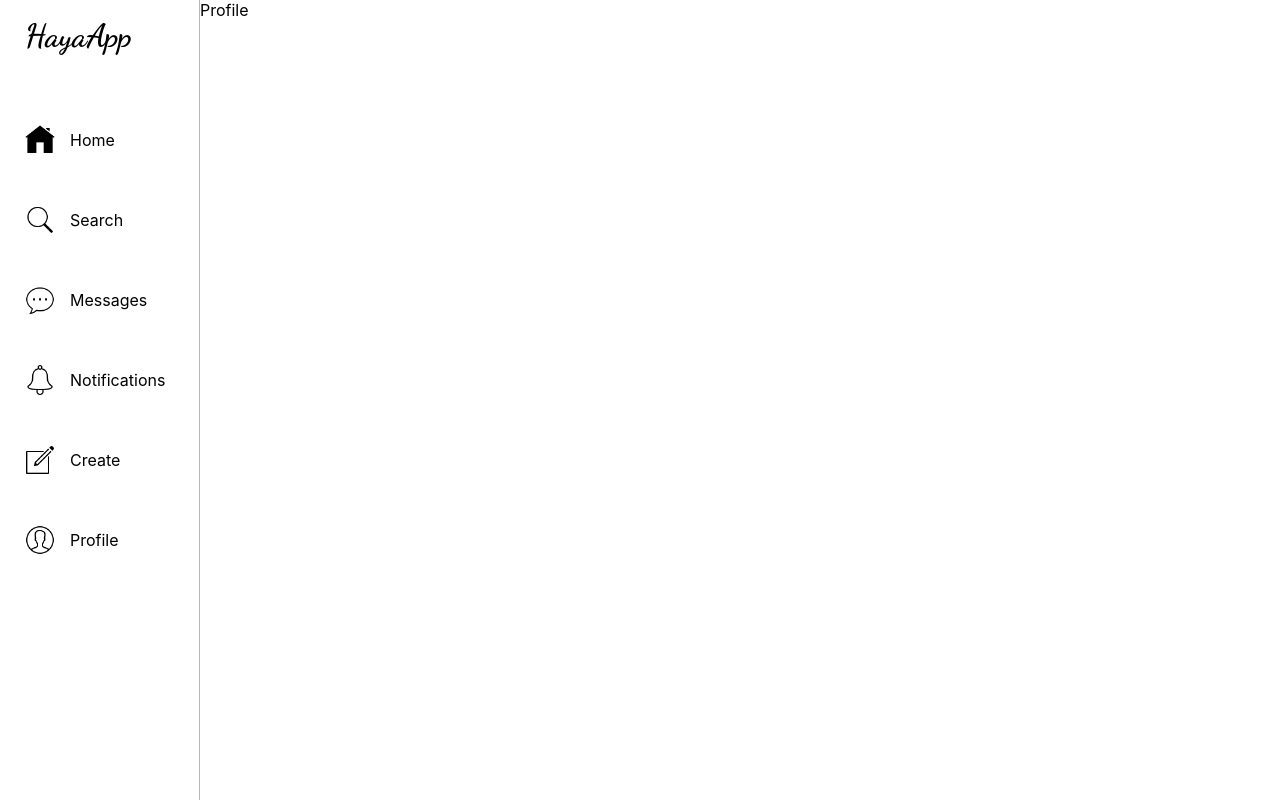
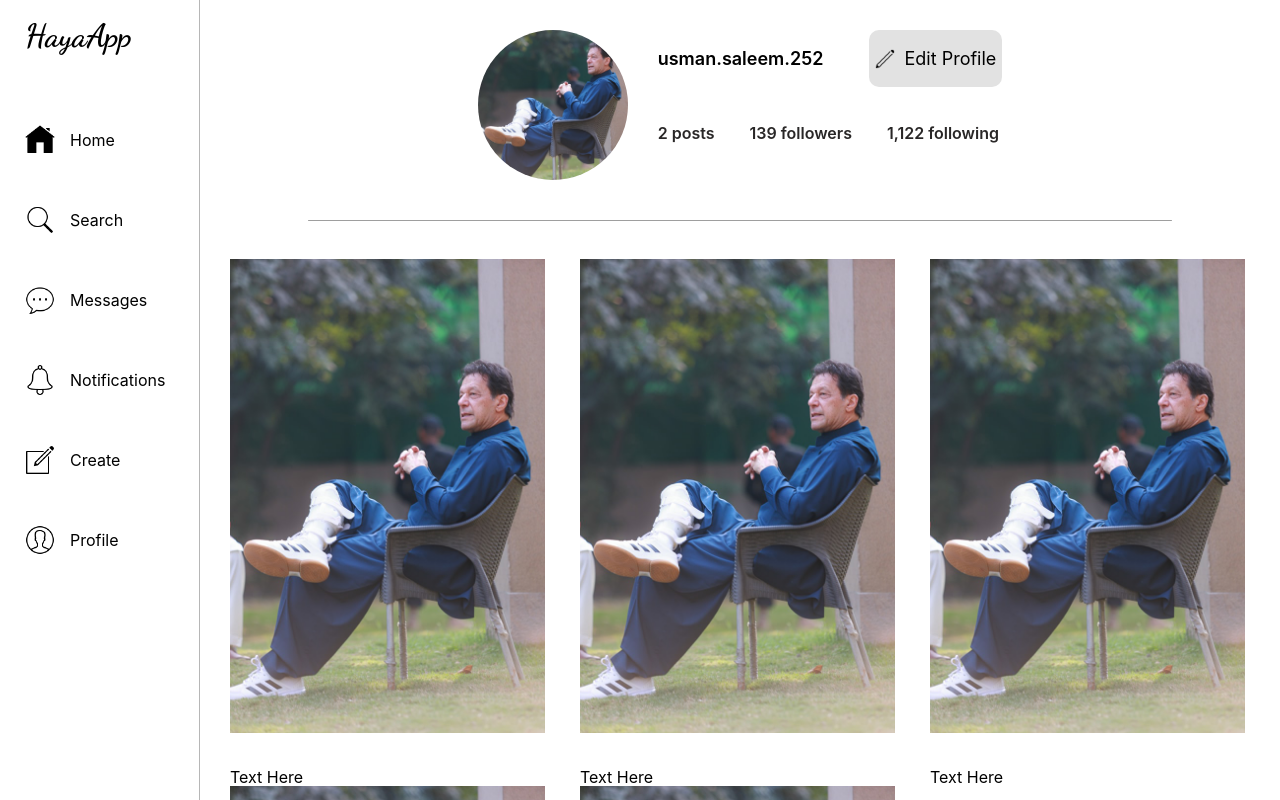
Before and after one commit to UsmanSaleem2003/MERN_Social_Media_App-HayaApp, a React (Create React App) app in the folder frontend/: page /profile in a window 1280 px wide. Shown: the top 800 px of the page. Built offline with nearby package versions, Linux system fonts and the light colour scheme.

Commit message:
Profile Page Layout Created

```diff
--- a/frontend/src/App.js
+++ b/frontend/src/App.js
@@ -7,6 +7,7 @@ import Create from "./Pages/Create/Create";
 import Notifications from "./Pages/Notifications/Notifications";
 import Profile from "./Pages/Profile/Profile";
 import { BrowserRouter, Routes, Route } from 'react-router-dom';
+import EditProfile from './Pages/EditProfile/EditProfile';
 
 function App() {
   return (
@@ -21,6 +22,7 @@ function App() {
             <Route path='/notifications' element={<Notifications />} />
             <Route path='/create' element={<Create />} />
             <Route path='/profile' element={<Profile />} />
+            <Route path='/editprofile' element={<EditProfile />} />
           </Routes>
         </div>
       </div>
--- /dev/null
+++ b/frontend/src/Pages/EditProfile/EditProfile.js
@@ -0,0 +1,10 @@
+import React from 'react';
+import "./EditProfile.css";
+
+export default function EditProfile() {
+    return (
+        <div>
+            EditProfile
+        </div>
+    )
+}
--- a/frontend/src/Pages/Profile/Profile.css
+++ b/frontend/src/Pages/Profile/Profile.css
@@ -0,0 +1,104 @@
+.profile{
+    display: flex;
+    flex-direction: column;
+    box-sizing: border-box;
+}
+
+.header{
+    display: flex;
+    flex-direction: row;
+    /* border: 1px solid black; */
+    justify-content: center;
+    margin: auto;
+    width:fit-content;
+    margin-top: 30px;
+}
+
+.user-profile-pic{
+    width: 150px;
+    height: 150px;
+    border-radius: 100px;
+    object-fit: cover;
+    cursor: pointer;
+}
+
+.content{
+    display: flex;
+    flex-direction: column;
+    align-items:flex-start;
+    gap: 20px;
+    margin-left: 30px;
+    width:fit-content;
+    /* border: 1px solid black; */
+}
+
+.content-upper{
+    display: flex;
+    flex-direction: row;
+    gap: 45px;
+    /* border: 1px solid black; */
+}
+
+.profile-username{
+    font-size: 18px;
+    font-weight: 600;
+    cursor: pointer;
+}
+
+.edit-icon{
+    width: 20px;
+    height: 20px;
+    object-fit: cover;
+}
+
+.content a{
+    display: flex;
+    gap: 10px;
+    color: black;
+    background-color: rgb(226, 226, 226);
+    padding: 4px 6px;
+    text-decoration: none;
+    font-size: 18px;
+    align-items: center;
+    justify-content: center;
+    border-radius: 10px;
+    /* border: 1px solid black; */
+}
+
+.content a:hover{
+    transition: 0.5s ease-in-out;
+    box-shadow: rgba(50, 50, 93, 0.25) 0px 13px 27px -5px, rgba(0, 0, 0, 0.3) 0px 8px 16px -8px;
+}
+
+.content-lower{
+    display: flex;
+    flex-direction: row;
+    gap: 35px;
+    /* border: 1px solid black; */
+    font-weight: 600;
+    color: rgb(41, 39, 39);
+}
+
+hr{
+    width: 80%;
+    margin-top: 40px;
+    border: none;
+    height: 1px;
+    border-radius: 100px;
+    background-color: #9e9e9e;
+}
+
+.posts-grid {
+    display: grid;
+    grid-template-columns: repeat(3, 1fr);
+    width: fit-content;
+    margin-left: 30px;
+    margin-top: 30px;
+}
+
+.posts-grid img {
+    width: 90%; /* Adjust so images fill their containers */
+    height: 90%; /* Maintain aspect ratio */
+    object-fit: cover; /* Cover the area without losing aspect ratio */
+    margin-bottom: 30px;
+}
--- a/frontend/src/Pages/Profile/Profile.js
+++ b/frontend/src/Pages/Profile/Profile.js
@@ -1,10 +1,58 @@
 import React from 'react';
+import { Link } from "react-router-dom";
 import "./Profile.css";
+import khan from "../../Components/assets/khan.jpg";
+import edit_icon from "../../Components/assets/edit_logo.png"
 
 export default function Profile() {
     return (
-        <div>
-            Profile
-        </div>
+        <div className='profile'>
+
+            <div className='header'>
+                <img src={khan} alt="user-profile pic" className='user-profile-pic' />
+
+                <div className='content'>
+
+                    <div className='content-upper'>
+                        <p className='profile-username'>usman.saleem.252</p>
+                        <Link to={"/editprofile"}><img src={edit_icon} alt='edit_icon' className='edit-icon' /><span className='edit-text'>Edit Profile</span></Link>
+                    </div>
+
+                    <div className='content-lower'>
+                        <p>2 posts</p>
+                        <p>139 followers</p>
+                        <p>1,122 following</p>
+                    </div>
+
+                </div>
+
+            </div>
+
+            <hr />
+            <div className='posts-grid'>
+                <div className="post-item">
+                    <img src={khan} alt='post-pic' />
+                    <div className="overlay-text">Text Here</div>
+                </div>
+                <div className="post-item">
+                    <img src={khan} alt='post-pic' />
+                    <div className="overlay-text">Text Here</div>
+                </div>
+                <div className="post-item">
+                    <img src={khan} alt='post-pic' />
+                    <div className="overlay-text">Text Here</div>
+                </div>
+                <div className="post-item">
+                    <img src={khan} alt='post-pic' />
+                    <div className="overlay-text">Text Here</div>
+                </div>
+                <div className="post-item">
+                    <img src={khan} alt='post-pic' />
+                    <div className="overlay-text">Text Here</div>
+                </div>
+                {/* Add more items as needed */}
+            </div>
+
+        </div >
     )
 }
```
Also changed, not shown: frontend/src/Components/assets/edit_logo.png (added), frontend/src/Pages/EditProfile/EditProfile.css (added).
